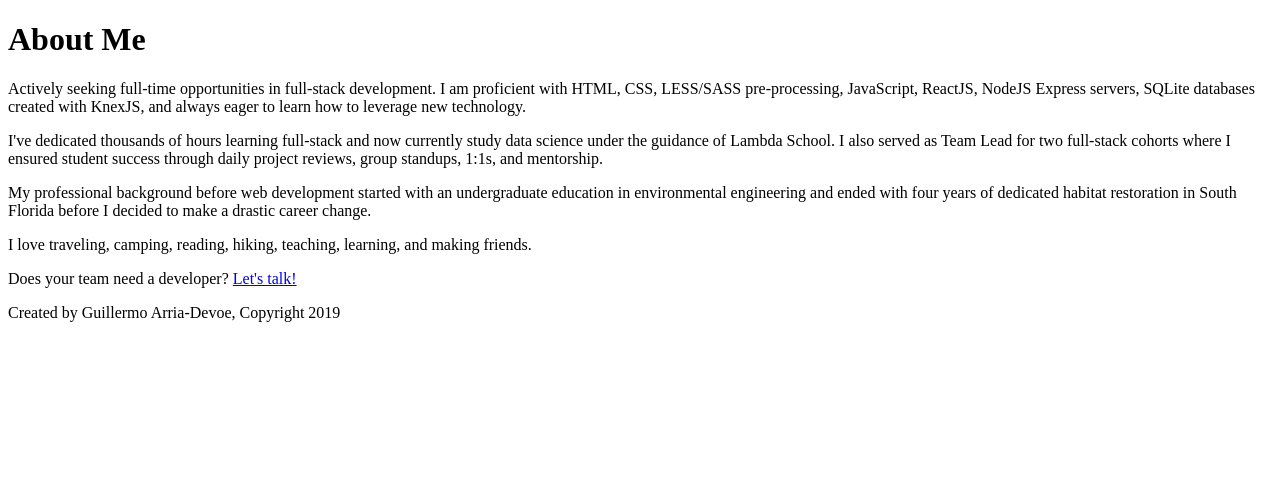
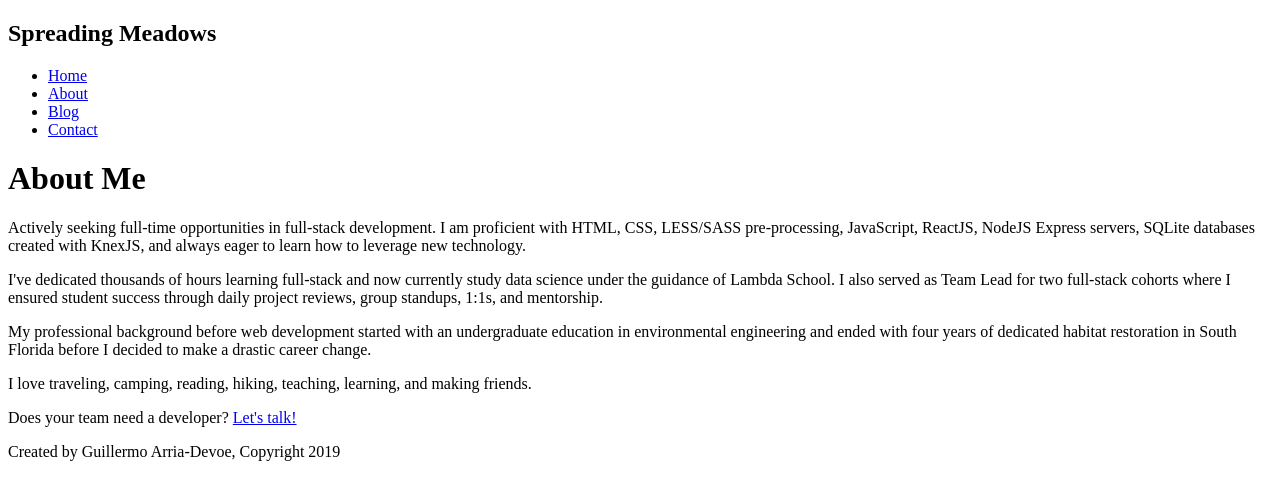
Before and after one commit to discogerm/guillermoarriadevoe.com, a Gatsby site in the folder portfolio-blog/: page /about in a window 1280 px wide. Built offline with nearby package versions, Linux system fonts and the light colour scheme; Gatsby itself is replaced by a stand-in of ours.

Commit message:
Createad header and footer

```diff
--- a/portfolio-blog/src/components/header.js
+++ b/portfolio-blog/src/components/header.js
@@ -1,5 +1,29 @@
-import React from 'react'
+import React from "react"
+import { Link } from "gatsby"
 
 const Header = () => {
+  return (
+    <header>
+      <h2>Spreading Meadows</h2>
 
+      <nav>
+        <ul>
+          <li>
+            <Link to="/">Home</Link>
+          </li>
+          <li>
+            <Link to="/about">About</Link>
+          </li>
+          <li>
+            <Link to="/blog">Blog</Link>
+          </li>
+          <li>
+            <Link to="/contact">Contact</Link>
+          </li>
+        </ul>
+      </nav>
+    </header>
+  )
 }
+
+export default Header
--- a/portfolio-blog/src/pages/about.js
+++ b/portfolio-blog/src/pages/about.js
@@ -1,10 +1,13 @@
 import React from 'react'
 import { Link } from 'gatsby'
+
 import Footer from '../components/footer'
+import Header from '../components/header'
 
 const AboutPage = () => {
   return (
     <div>
+      <Header></Header>
       <h1>About Me</h1>
       <p>
         Actively seeking full-time opportunities in full-stack development. I am proficient with HTML, CSS, LESS/SASS pre-processing, JavaScript, ReactJS, NodeJS Express servers, SQLite databases created with KnexJS, and always eager to learn how to leverage new technology.
--- a/portfolio-blog/src/pages/blog.js
+++ b/portfolio-blog/src/pages/blog.js
@@ -1,9 +1,12 @@
 import React from 'react'
+
 import Footer from '../components/footer'
+import Header from '../components/header'
 
 const BlogPage = () => {
   return (
     <div>
+      <Header></Header>
       <h1>Blog</h1>
       <p>Posts will show here.</p>
       <Footer></Footer>
--- a/portfolio-blog/src/pages/contact.js
+++ b/portfolio-blog/src/pages/contact.js
@@ -1,9 +1,12 @@
 import React from "react"
+
 import Footer from '../components/footer'
+import Header from '../components/header'
 
 const ContactPage = () => {
   return (
     <div>
+      <Header></Header>
       <h1>Contact</h1>
       <ul>
         <li>
```
Also changed, not shown: portfolio-blog/src/components/layout.js (added, +12 -0 lines), portfolio-blog/src/pages/index.js (+3 -7 lines).
